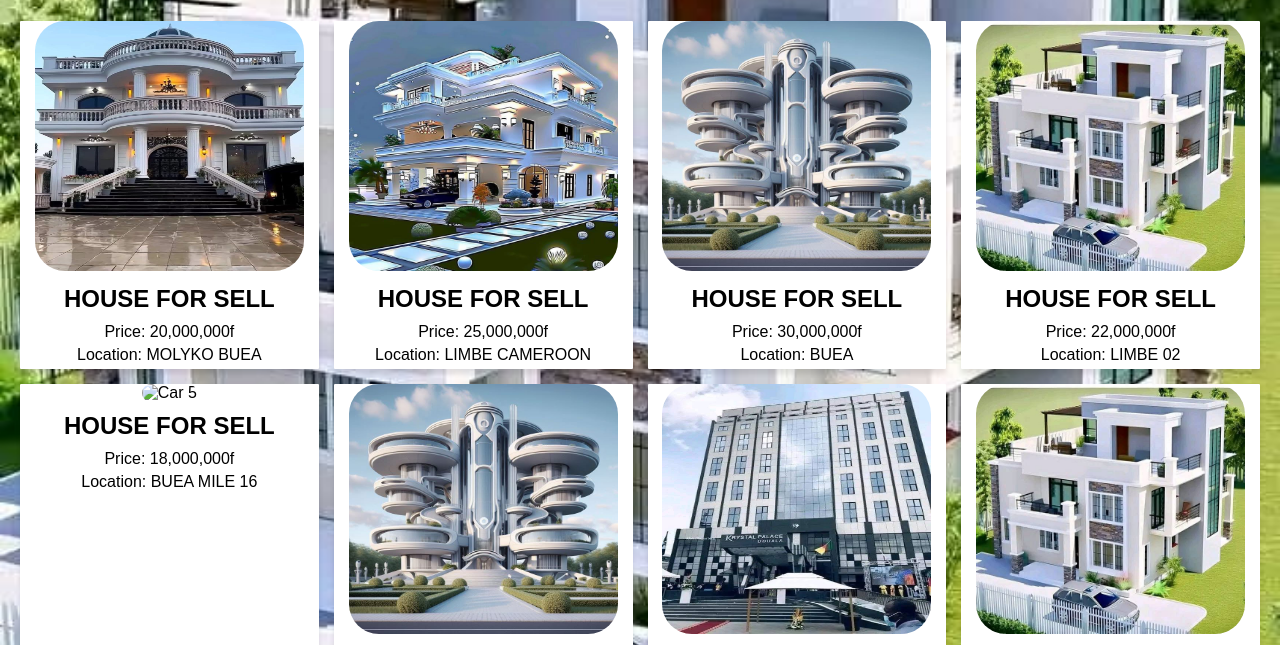
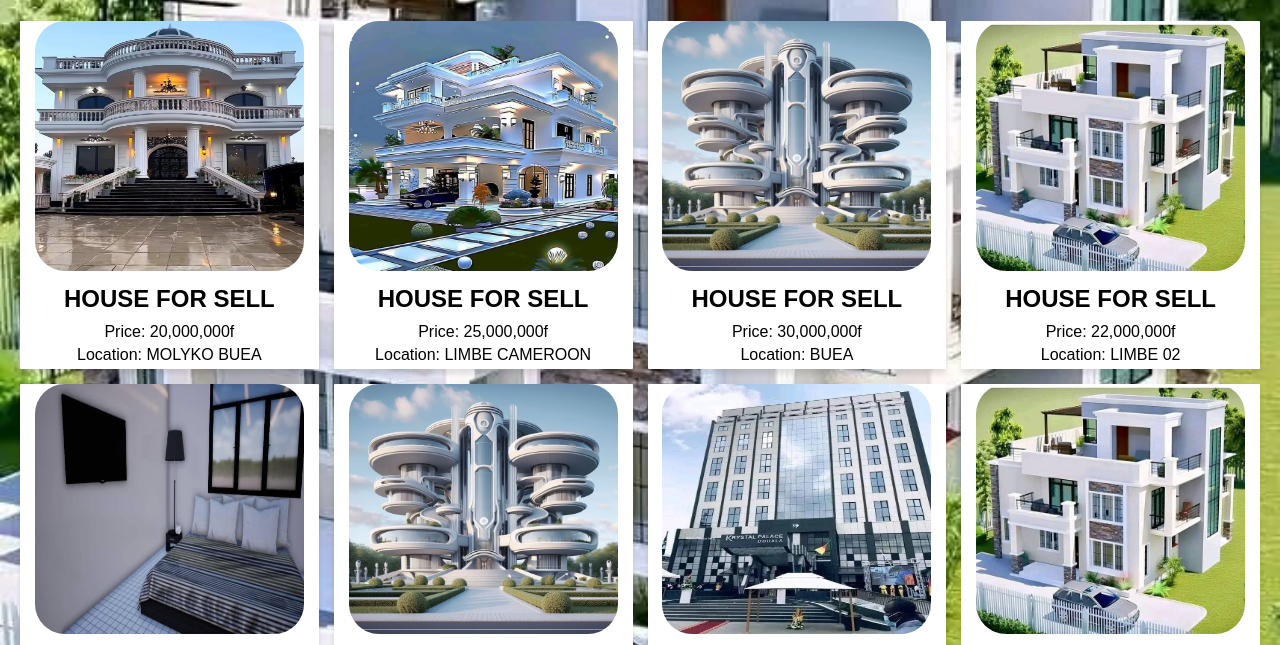
Before and after one commit to BesongFred/my-cool-webpage, a plain HTML site: page rent.html in a window 1280 px wide. Shown: the part 133-778 px from the top of the page. Drawn offline with Linux system fonts and the light colour scheme.

Commit message:
just change an image house218.jpg

```diff
--- a/rent.html
+++ b/rent.html
@@ -50,7 +50,7 @@
                 <p>Location: LIMBE 02</p>
             </div>
             <div class="car-item">
-                <img src="house22 (5).JPG" alt="Car 5">
+                <img src="house218.JPG" alt="Car 5">
                 <h2>HOUSE FOR SELL</h2>
                 <p>Price: 18,000,000f</p>
                 <p>Location: BUEA MILE 16</p>
```
